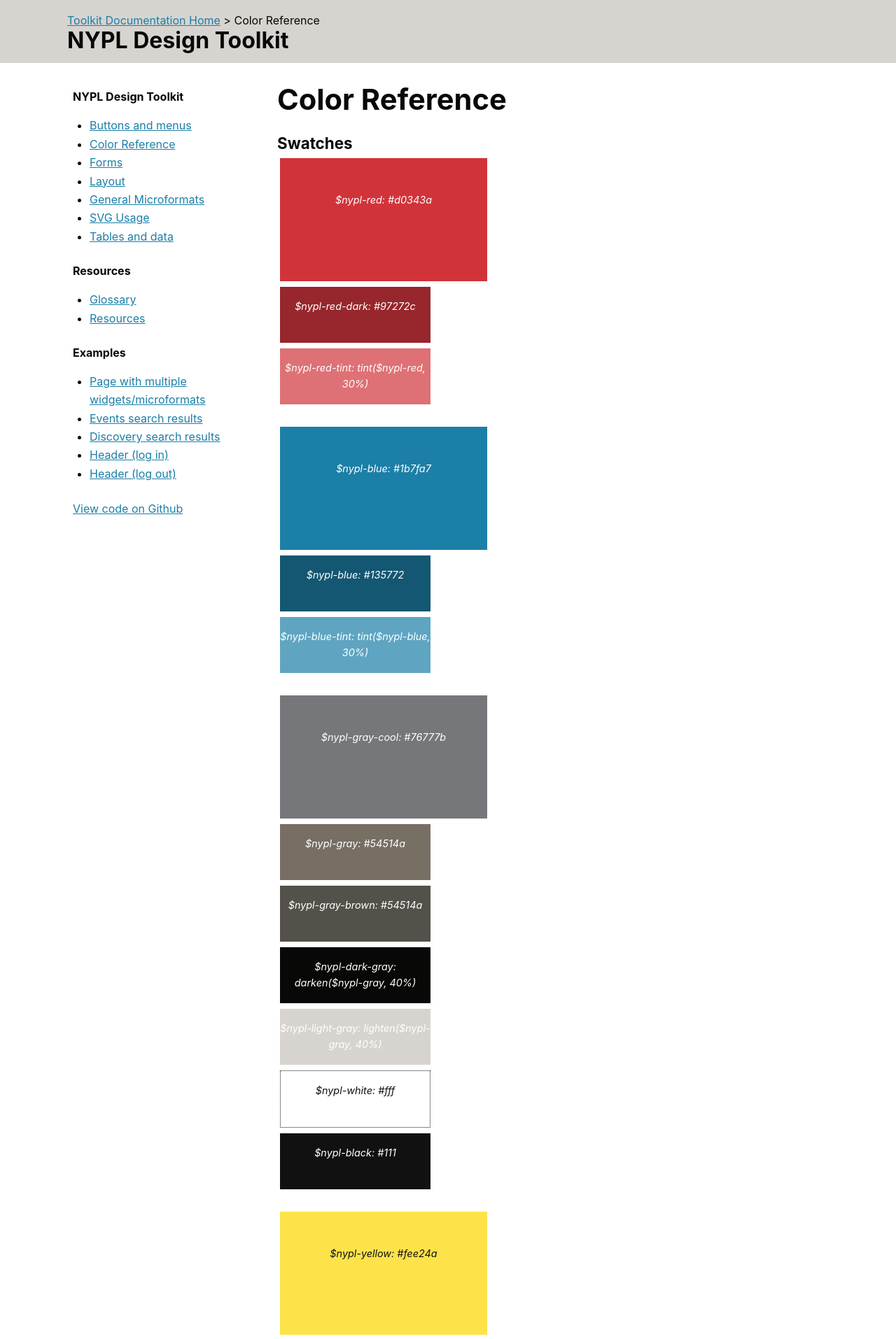
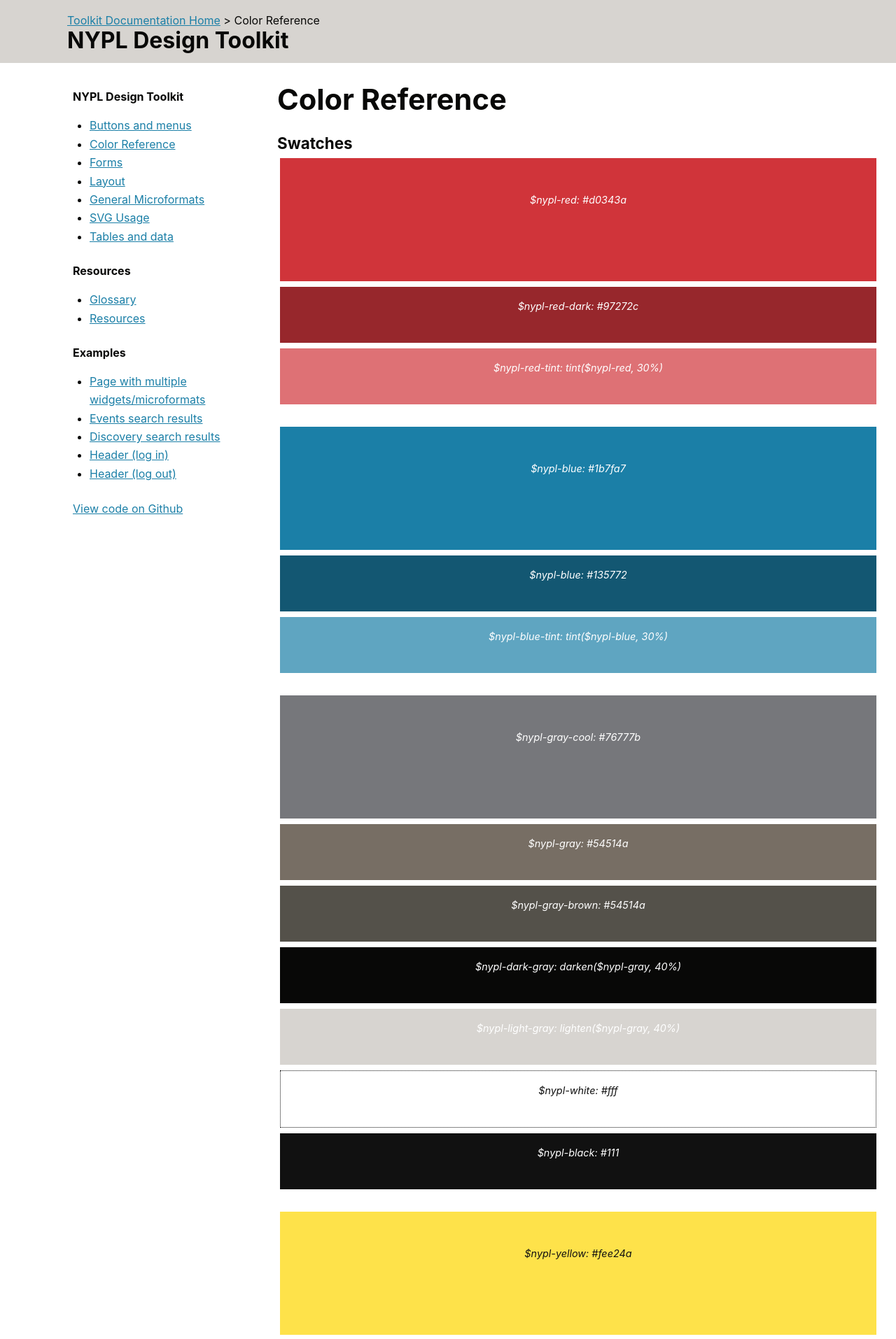
Before and after one commit to NYPL/design-toolkit, a Jekyll site: the page built from docs/_sections/color.md, in a window 1280 px wide. Shown: the top 1914 px of the page at 70% size. Built offline with Jekyll 4.4.1, drawn with Linux system fonts in a browser that asks for light colours; nearby versions of some CDN libraries.

Commit message:
removed widths on the lists, got unwieldly trying to make them look `<fancy>`... no `<fancy>` allowed

```diff
--- a/docs/css/docs.css
+++ b/docs/css/docs.css
@@ -830,16 +830,13 @@
 
 .swatches {
   box-sizing: border-box; }
-  .swatches > :nth-child(1) {
-    width: 18.5rem; }
   .swatches.reverse div {
     color: #111; }
 
 .color-box {
   list-style: none;
   padding: 0.25rem;
-  margin-left: 0;
-  width: 25%; }
+  margin-left: 0; }
   .color-box > .main {
     height: 8rem;
     padding-top: 3rem; }
--- a/sass/docs.scss
+++ b/sass/docs.scss
@@ -60,10 +60,6 @@
 .swatches {
   box-sizing: border-box;
 
-  > :nth-child(1) {
-    width: 18.5rem;
-  }
-
   &.reverse div {
     color: $nypl-black;
   }
@@ -73,7 +69,6 @@
   list-style: none;
   padding: 0.25rem;
   margin-left: 0;
-  width: 25%;
 
   > .main {
     height: 8rem;
```
